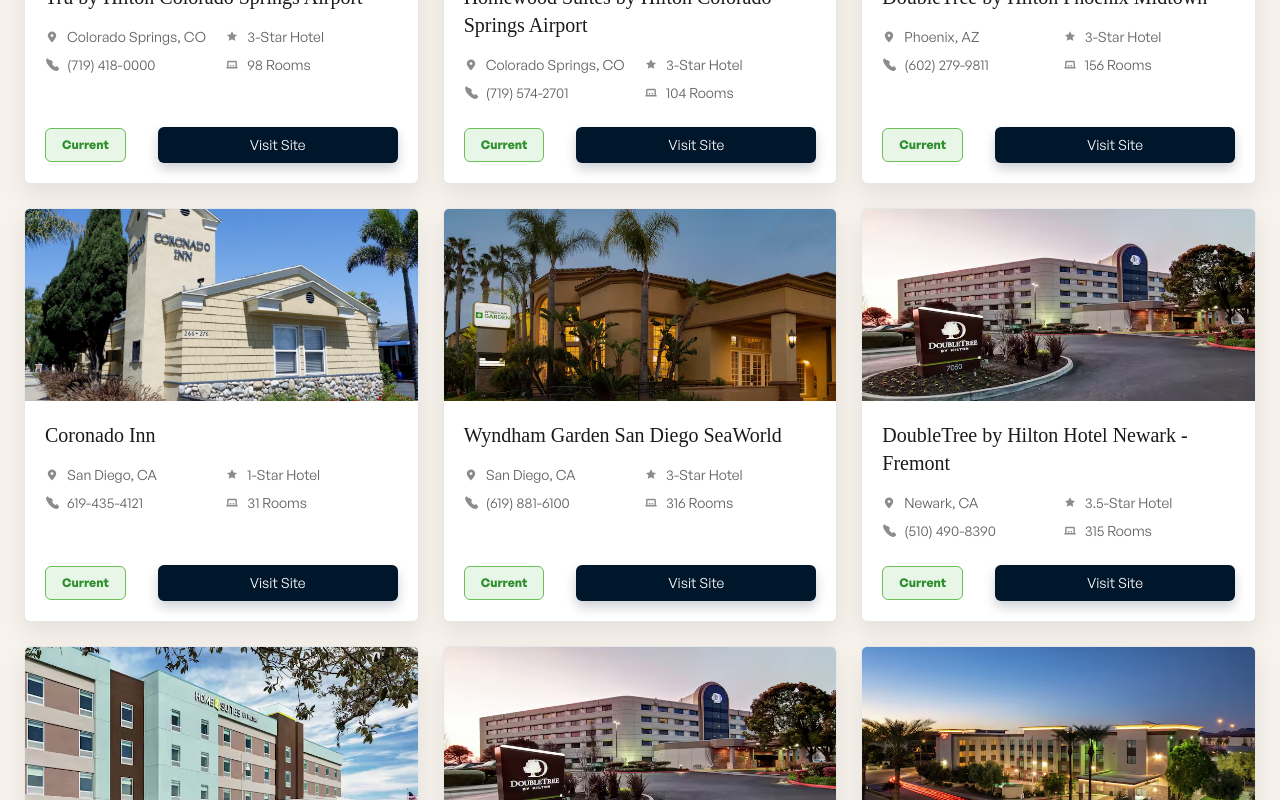
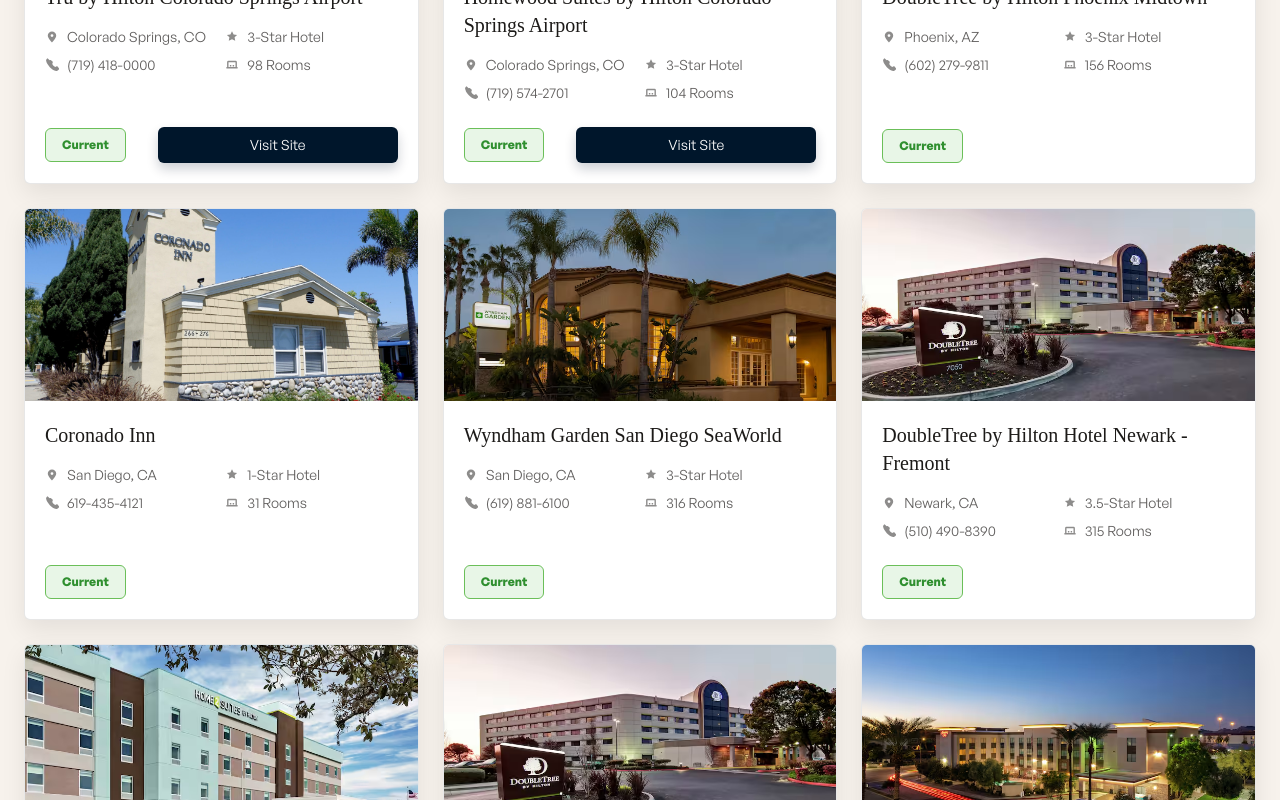
Before and after one commit to it-techmonkey/pacific-pearl-hotels-website, a Next.js app: page /hotels in a window 1280 px wide. Shown: the part 1180-1980 px from the top of the page. Built offline with nearby package versions, Linux system fonts and the light colour scheme.

Commit message:
removed Visit site button from the exited hotels

```diff
--- a/src/components/ui/HotelCard.tsx
+++ b/src/components/ui/HotelCard.tsx
@@ -71,19 +71,21 @@
             className={`inline-flex w-full items-center justify-center rounded-md border px-4 py-2 text-xs font-semibold md:w-fit ${
               status === "current"
                 ? "border-[#6bbf59] bg-[#e8f6e7] text-[#2f8f2f]"
-                : "border-[#6bbf59] bg-[#e8f6e7] text-[#2f8f2f]"
+                : "border-[#d96a6a] bg-[#fdecec] text-[#c02626]"
             }`}
           >
             {statusLabel}
           </span>
+          {status === "current" && website ? (
             <a
-            href={website ?? "https://example.com"}
+              href={website}
               target="_blank"
               rel="noopener noreferrer"
               className="w-full rounded-md bg-[#00162b] py-2 text-sm text-white shadow-[0_6px_12px_rgba(0,22,43,0.2)] hover:bg-[#00162b]/90 md:w-auto md:min-w-60 md:px-14 inline-flex items-center justify-center"
             >
               Visit Site
             </a>
+          ) : null}
         </div>
       </div>
     </article>
```
Lines whose indentation alone changed are shown as unchanged.
